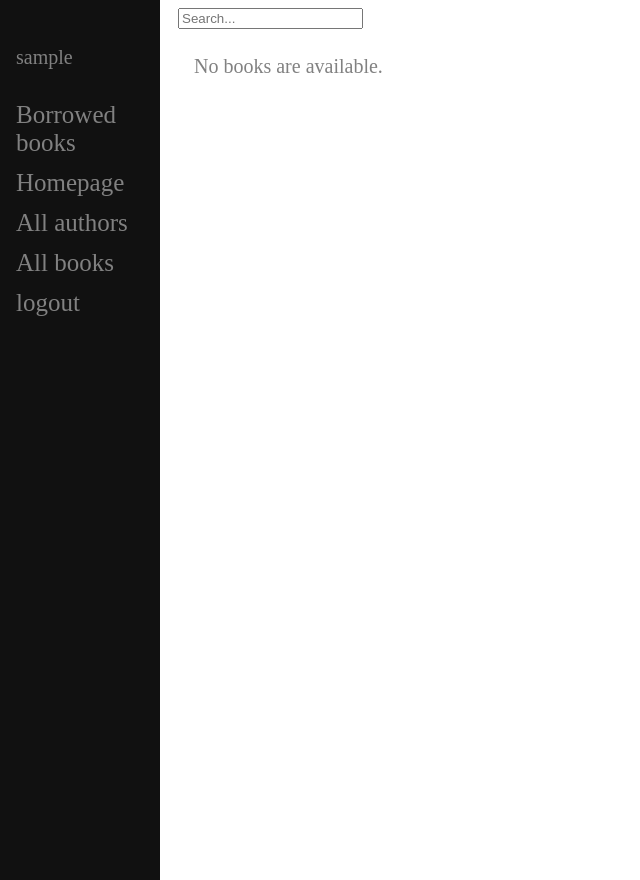
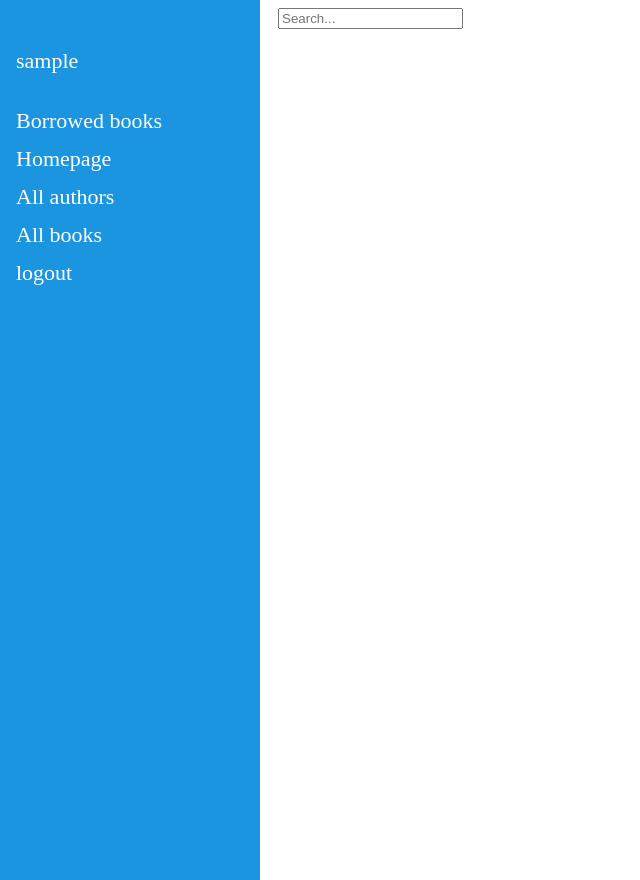
Before and after one commit to rawandeheliah/simple-library, a Django app: page /catalog/books/ in a window 1280 px wide. Shown: the whole page, without its empty margins (0-640 px from the left). Run offline with Django 3.2, Linux system fonts and the light colour scheme; the visitor is signed in with stand-in values (Sample User, id 1); data that the repository does not hold is empty; parts of the project's set-up code (start-up, migrations or seed data) failed here and were passed over; some libraries are stand-ins or nearby versions.

Commit message:
changes due to pull request

```diff
--- a/catalog/static/catalog/sidebar.css
+++ b/catalog/static/catalog/sidebar.css
@@ -1,12 +1,12 @@
 
 		.sidenav {
 			height:100%;
-			width:160px;
+			width:260px;
 			position: fixed;
 			z-index:1;
 			top:0;
 			left:0;
-			background-color:#111;
+			background-color:#1C95E0;
 			overflow-x: :hidden;
 			padding-top:20px;
 		}
@@ -14,27 +14,27 @@
 		.sidenav a {
 			padding:6px 8px 6px 16px;
 			text-decoration: none;
-			font-size:25px;
-			color: #818181;
+			font-size:22px;
+			color: #FFFFFF;
 			display:block;
 		}
 
 		.sidenav a:hover{
-			color:#f1f1f1;
+			color:#647785;
 		}
 		p{
 		padding:6px 8px 6px 16px;
 			text-decoration: none;
-			font-size:20px;
-			color: #818181;
+			font-size:22px;
+			color: #FFFFFF;
 			display:block;
 		}
 
 		.main{
-			margin-left:160px;
+			margin-left:260px;
 			padding: 0px 10px;
 		}
 		.searchbar{
-		    margin-left:160px;
+		    margin-left:260px;
 			padding: 0px 10px;
 		}
--- a/catalog/templates/registration/login.html
+++ b/catalog/templates/registration/login.html
@@ -1,12 +1,16 @@
 {% extends 'registration/base.html' %}
 
 {% block title %}LogIn{% endblock %}
+{% load bootstrap4 %}
+{% bootstrap_css %}
+{% bootstrap_javascript jquery='full' %}
 
 {% block content %}
 <h2>Login</h2>
 <form method="post">
   {% csrf_token %}
-  {{ form.as_p }}
+   {% bootstrap_form form  %}
+
   <button type="submit">Login</button>
 </form>
 <p><a href="{% url 'password_reset' %}">reset password</a></p>
--- a/catalog/views.py
+++ b/catalog/views.py
@@ -125,7 +125,8 @@ class CreateAuthor(PermissionRequiredMixin, generic.edit.CreateView):
     success_url = reverse_lazy('catalog:author')
 
 
-class SearchResultsView(generic.ListView):
+class SearchResultsView(LoginRequiredMixin, generic.ListView):
+    login_url = '/accounts/login/'
     model = Book
     template_name = 'catalog/search_results.html'
     context_object_name = 'result_lists'
@@ -135,22 +136,14 @@ class SearchResultsView(generic.ListView):
         return Book.objects.filter(name__icontains=query)
 
 
-class BorrowedListView(PermissionRequiredMixin, generic.ListView):
+class BorrowedListView(LoginRequiredMixin, generic.ListView):
+    login_url = '/accounts/login/'
     model = BookInstance
-    flag = False
     template_name = 'catalog/borrowed_results.html'
     context_object_name = 'borrowed_lists'
 
-    def dispatch(self, *args, **kwargs):
+    def get_queryset(self):
         if self.request.user.has_perm('bookinstance.view_all_instances'):
-            self.flag = True
-        else:
-            self.flag = False
-
-        return super(PermissionRequiredMixin, self).dispatch(*args, **kwargs)
-
-    def get_queryset(self):
-        if self.flag:
             return BookInstance.objects.filter(status='b')
         else:
             return BookInstance.objects.filter(borrower=self.request.user)
--- a/settings/base.py
+++ b/settings/base.py
@@ -31,6 +31,7 @@ ALLOWED_HOSTS = populate_hosts()
 # Application definition
 
 INSTALLED_APPS = [
+    'bootstrap4',
     'smart_selects',
     'catalog.apps.CatalogConfig',
     'django.contrib.admin',
@@ -52,6 +53,10 @@ MIDDLEWARE = [
 ]
 
 ROOT_URLCONF = 'urls'
+
+STATICFILES_DIRS = (
+    os.path.join(BASE_DIR, 'catalog/static'),
+)
 
 TEMPLATES = [
     {
```
Also changed, not shown: catalog/templates/catalog/borrowed_results.html (line endings or trailing spaces).
